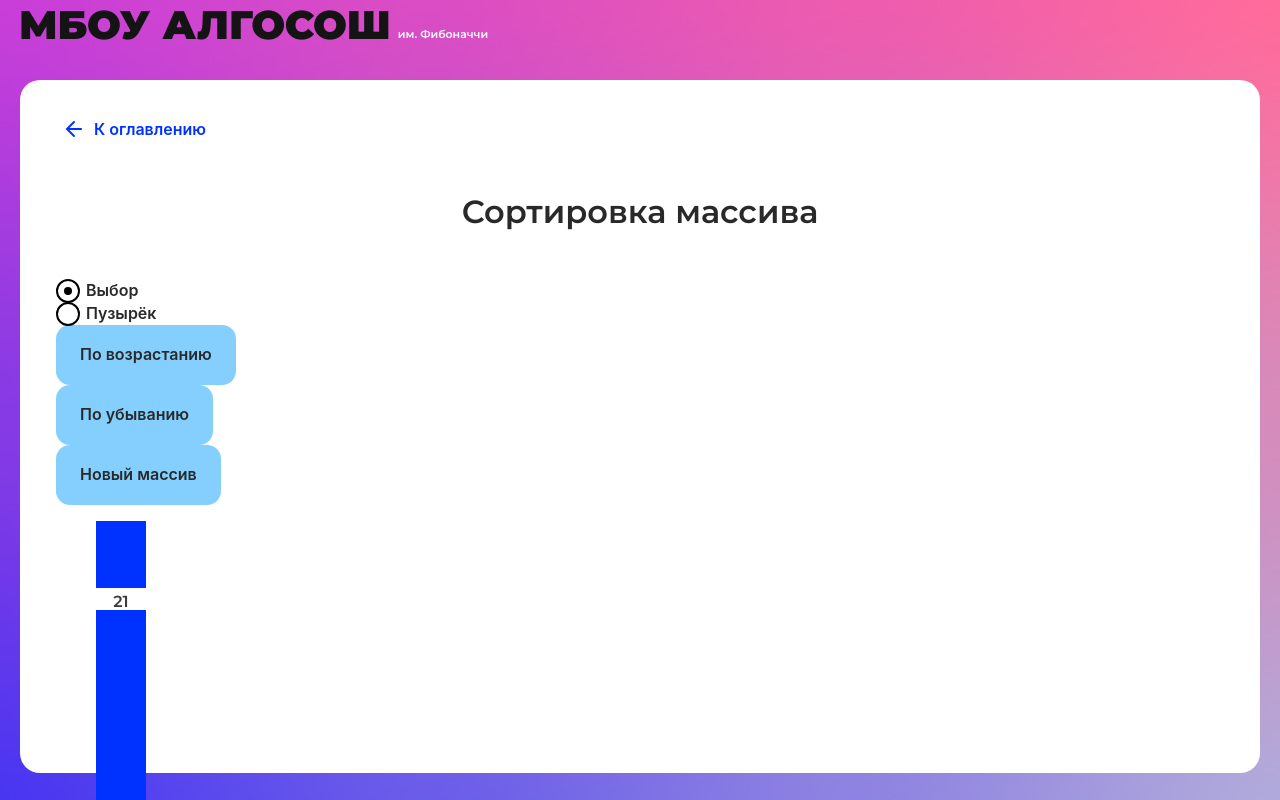
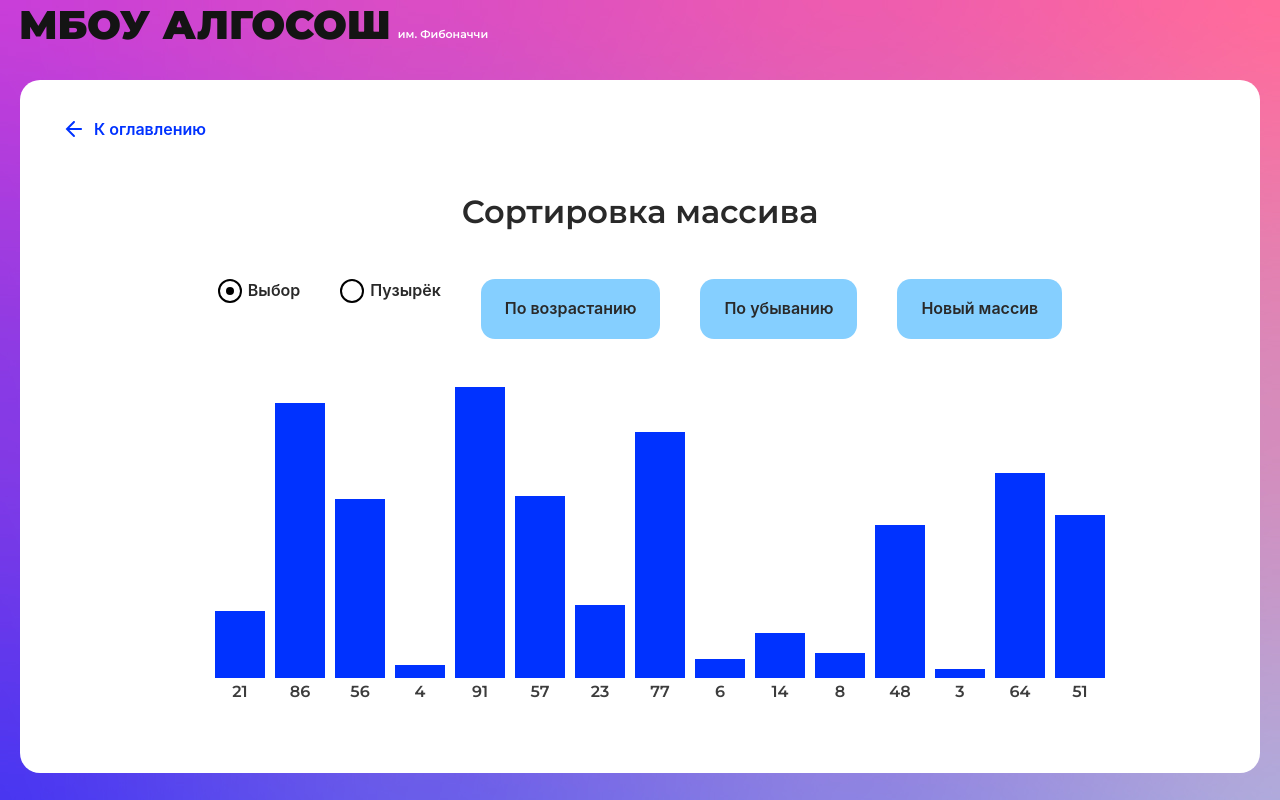
Before and after one commit to IliaGorin/algososh, a React (Create React App) app: page /sorting in a window 1280 px wide. Shown: the top 800 px of the page. Built offline with nearby package versions, Linux system fonts and the light colour scheme.

Commit message:
add sorting method

```diff
--- a/src/components/sorting-page/sorting-page.tsx
+++ b/src/components/sorting-page/sorting-page.tsx
@@ -1,38 +1,52 @@
-import React, { useEffect, useState } from 'react';
+import React, { useEffect, useState, ChangeEvent } from 'react';
 import { SolutionLayout } from '../ui/solution-layout/solution-layout';
 import styles from './sorting.module.css';
 import { ElementStates } from '../../types/element-states';
 import { RadioInput } from '../ui/radio-input/radio-input';
 import { Button } from '../ui/button/button';
 import { Column } from '../ui/column/column';
-import { getRandomArray } from './utils';
-
-export type ArrayNumbers = {
-  value: number;
-  state: ElementStates;
-};
-
-export type Direction = 'ascending' | 'descending';
+import {
+  getRandomArray,
+  ArrayNumbers,
+  makeBubbleSorting,
+  makeSelectionSorting,
+  TypeOfSorting,
+} from './utils';
 
 export const SortingPage: React.FC = () => {
+  const [selectedMethod, setSelectedMethod] =
+    useState<TypeOfSorting>('selection');
   const [arrayForRender, setArrayForRender] = useState<ArrayNumbers[]>([]);
 
   useEffect(() => {
     setArrayForRender(getRandomArray());
   }, []);
 
+  const handleSelectionOfMethod = (e: ChangeEvent<HTMLInputElement>): void => {
+    setSelectedMethod(e.target.value === 'selection' ? 'selection' : 'bubble');
+  };
+
   return (
     <SolutionLayout title="Сортировка массива">
-      <div className={styles.wrapper}>
-        <RadioInput label="Выбор" defaultChecked />
-        <RadioInput label="Пузырёк" />
-        <div className={styles.buttonsWrapper}>
-          <Button text={'По возрастанию'} />
-          <Button text={'По убыванию'} />
-        </div>
+      <form className={styles.mainWrapper}>
+        <RadioInput
+          label="Выбор"
+          defaultChecked
+          value={'selection'}
+          onChange={handleSelectionOfMethod}
+          checked={selectedMethod === 'selection'}
+        />
+        <RadioInput
+          label="Пузырёк"
+          value={'bubble'}
+          onChange={handleSelectionOfMethod}
+          checked={selectedMethod === 'bubble'}
+        />
+        <Button text={'По возрастанию'} />
+        <Button text={'По убыванию'} />
         <Button text={'Новый массив'} />
-      </div>
-      <ul className={styles.showarray}>
+      </form>
+      <ul className={styles.columns}>
         {arrayForRender.map((element: ArrayNumbers, index: number) => (
           <Column index={element.value} state={element.state} key={index} />
         ))}
--- a/src/components/sorting-page/sorting.module.css
+++ b/src/components/sorting-page/sorting.module.css
@@ -0,0 +1,19 @@
+.mainWrapper {
+  display: flex;
+  justify-content: center;
+  gap: 40px;
+  margin: 0 auto;
+  min-width: 50%;
+}
+
+.columns {
+  list-style-type: none;
+  display: flex;
+  column-gap: 10px;
+  justify-content: center;
+  align-content: flex-start;
+  align-items: flex-end;
+  padding-top: 48px;
+  margin: 0 auto;
+  max-width: 944px;
+}
--- a/src/components/sorting-page/utils.ts
+++ b/src/components/sorting-page/utils.ts
@@ -1,5 +1,17 @@
-import { ArrayNumbers } from './sorting-page';
 import { ElementStates } from '../../types/element-states';
+import { Dispatch, SetStateAction } from 'react';
+import { SHORT_DELAY_IN_MS } from '../../constants/delays';
+import { Direction } from '../../types/direction';
+
+export type ArrayNumbers = {
+  value: number;
+  state: ElementStates;
+};
+
+export type TypeOfSorting = 'selection' | 'bubble';
+
+export const delay = (timer: number) =>
+  new Promise<void>((resolve) => setTimeout(resolve, timer));
 
 export const getRandomArray = (): ArrayNumbers[] => {
   const maxLength = 17;
@@ -22,7 +34,7 @@ export const getRandomArray = (): ArrayNumbers[] => {
 };
 
 export const swap = (
-  array: number[],
+  array: ArrayNumbers[],
   firstIndex: number,
   secondIndex: number
 ): void => {
@@ -30,3 +42,70 @@ export const swap = (
   array[firstIndex] = array[secondIndex];
   array[secondIndex] = temp;
 };
+
+export const makeSelectionSorting = async (
+  array: ArrayNumbers[],
+  setArray: Dispatch<SetStateAction<ArrayNumbers[]>>,
+  direction: Direction
+) => {
+  for (let i = 0; i < array.length; i++) {
+    let maxIndex = i;
+    array[maxIndex].state = ElementStates.Changing;
+    setArray([...array]);
+    await delay(SHORT_DELAY_IN_MS);
+    for (let j = i + 1; j < array.length; j++) {
+      array[j].state = ElementStates.Changing;
+      setArray([...array]);
+      await delay(SHORT_DELAY_IN_MS);
+      if (
+        direction === 'ascending'
+          ? array[j].value < array[maxIndex].value
+          : array[j].value > array[maxIndex].value
+      ) {
+        array[maxIndex].state = ElementStates.Default;
+        maxIndex = j;
+        array[j].state = ElementStates.Changing;
+        setArray([...array]);
+        await delay(SHORT_DELAY_IN_MS);
+      }
+    }
+    if (maxIndex !== i) {
+      swap(array, i, maxIndex);
+      array[i].state = ElementStates.Default;
+    }
+    array[maxIndex].state = ElementStates.Default;
+    array[i].state = ElementStates.Modified;
+    setArray([...array]);
+    await delay(SHORT_DELAY_IN_MS);
+  }
+};
+
+export const makeBubbleSorting = async (
+  array: ArrayNumbers[],
+  setArray: Dispatch<SetStateAction<ArrayNumbers[]>>,
+  direction: Direction
+) => {
+  for (let i = 0; i < array.length; i++) {
+    for (let j = 0; j < array.length - i - 1; j++) {
+      const p = j + 1;
+      array[p].state = ElementStates.Changing;
+      array[j].state = ElementStates.Changing;
+      setArray([...array]);
+      await delay(SHORT_DELAY_IN_MS);
+      if (
+        direction === 'ascending'
+          ? array[j].value > array[p].value
+          : array[j].value < array[p].value
+      ) {
+        swap(array, j, p);
+        setArray([...array]);
+        await delay(SHORT_DELAY_IN_MS);
+      }
+      array[j].state = ElementStates.Default;
+      array[p].state = ElementStates.Default;
+      setArray([...array]);
+    }
+    array[array.length - i - 1].state = ElementStates.Modified;
+    setArray([...array]);
+  }
+};
--- a/src/types/direction.ts
+++ b/src/types/direction.ts
@@ -1,4 +1,4 @@
 export enum Direction {
-  Ascending = "ascending",
-  Descending = "descending",
+  Ascending = 'ascending',
+  Descending = 'descending',
 }
```
